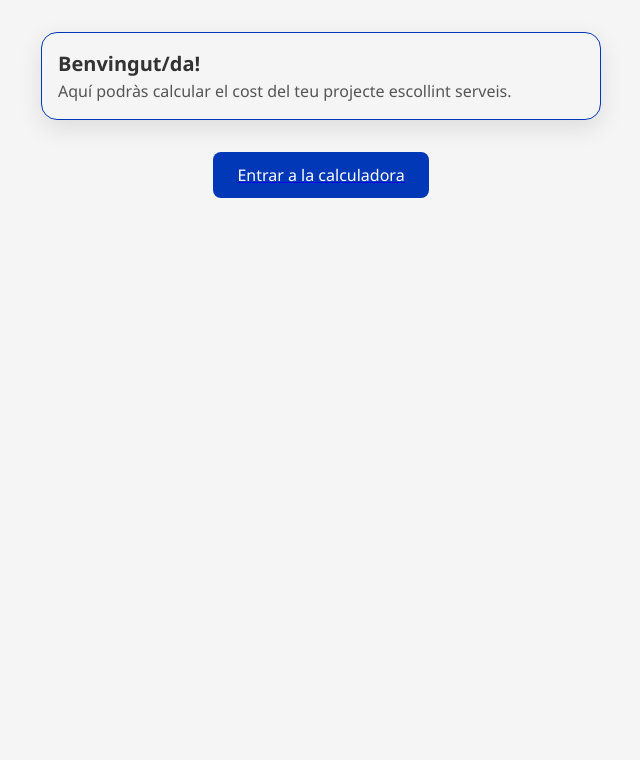
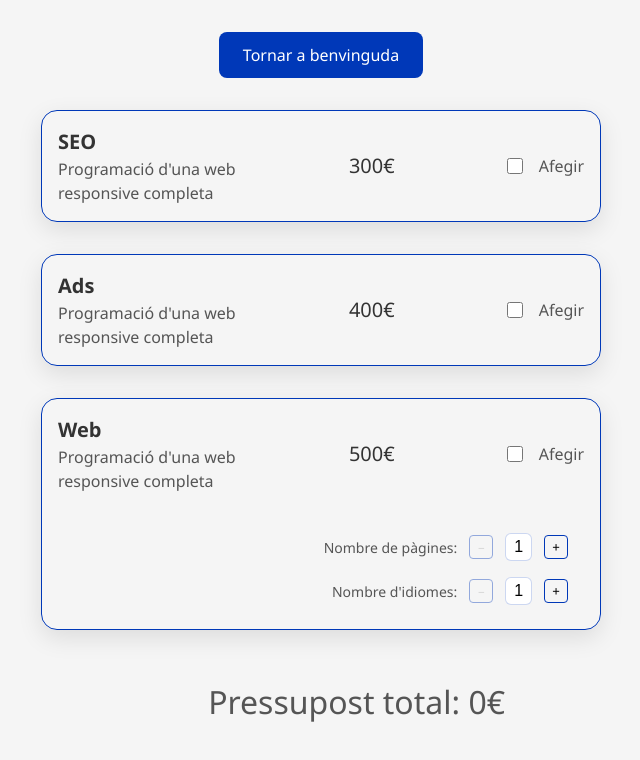
Before and after one commit to albertvallsbe/2025-s6-albertvalls, a React (Vite) app: page /budget in a window 1280 px wide. Before the commit this address led to /. Shown: the top 760 px of the page, without its empty margins (319-959 px from the left). Built offline with nearby package versions, Linux system fonts and the light colour scheme.

Commit message:
Refactor project to add new components

```diff
--- a/src/AppRoutes.tsx
+++ b/src/AppRoutes.tsx
@@ -1,11 +1,11 @@
 import { Routes, Route, Navigate } from "react-router-dom";
-import { Welcome } from "./pages/Welcome";
-import { Calculator } from "./pages/Calculator";
+import { WelcomePage } from "./pages/WelcomePage";
+import { BudgetPage } from "./pages/BudgetPage";
 
 const AppRoutes = (): JSX.Element => (
 	<Routes>
-		<Route path="/" element={<Welcome />} />
-		<Route path="/calculator" element={<Calculator />} />
+		<Route path="/" element={<WelcomePage />} />
+		<Route path="/budget" element={<BudgetPage />} />
 		<Route path="*" element={<Navigate to="/" replace />} />
 	</Routes>
 );
--- a/src/components/Card.tsx
+++ b/src/components/services/Card.tsx
@@ -1,5 +1,5 @@
-import type { CardProps } from "../types/types";
-import { WebOptions } from "./WebOptions";
+import type { CardProps } from "../../types/types";
+import { WebCardOptions } from "./WebCardOptions";
 
 export const Card = ({
 	card,
@@ -13,15 +13,6 @@ export const Card = ({
 	};
 
 	const isWebCard = card.id === 3;
-
-	// const {
-	// 	webPages = 1,
-	// 	webLanguages = 1,
-	// 	onIncrementPages = () => {},
-	// 	onDecrementPages = () => {},
-	// 	onIncrementLanguages = () => {},
-	// 	onDecrementLanguages = () => {},
-	// } = webOptionsProps ?? {};
 
 	return (
 		<article className={`card`}>
@@ -43,17 +34,8 @@ export const Card = ({
 					<p className="card__text">Afegir</p>
 				</div>
 			</div>
-			{/* {isWebCard && (
-				<WebOptions
-					webPages={webPages}
-					webLanguages={webLanguages}
-					onIncrementPages={onIncrementPages}
-					onDecrementPages={onDecrementPages}
-					onIncrementLanguages={onIncrementLanguages}
-					onDecrementLanguages={onDecrementLanguages}
-				/>
-			)} */}
-			{isWebCard && webOptionsProps && <WebOptions {...webOptionsProps} />}
+
+			{isWebCard && webOptionsProps && <WebCardOptions {...webOptionsProps} />}
 		</article>
 	);
 };
--- a/src/main.tsx
+++ b/src/main.tsx
@@ -4,11 +4,9 @@ import "./styles/main.scss";
 import { BrowserRouter } from "react-router-dom";
 import "./styles/main.scss";
 import AppRoutes from "./AppRoutes";
-// import App from "./App";
 
 createRoot(document.getElementById("root")!).render(
 	<StrictMode>
-		{/* <App /> */}
 		<BrowserRouter>
 			<AppRoutes />
 		</BrowserRouter>
--- a/src/pages/Calculator.tsx
+++ b/src/pages/BudgetPage.tsx
@@ -1,11 +1,11 @@
 import { Link } from "react-router-dom";
-import App from "../App";
+import BudgetSummary from "../components/budget/BudgetSummary";
 
-export const Calculator = (): JSX.Element => (
+export const BudgetPage = (): JSX.Element => (
 	<div>
 		<Link to="/">
 			<button className="welcome-card__button">Tornar a benvinguda</button>
 		</Link>
-		<App />
+		<BudgetSummary />
 	</div>
 );
--- a/src/pages/Welcome.tsx
+++ b/src/pages/WelcomePage.tsx
@@ -1,9 +1,8 @@
 import { Link } from "react-router-dom";
 
-export const Welcome = (): JSX.Element => (
+export const WelcomePage = (): JSX.Element => (
 	<>
 		<article className="card welcome-card">
-			{/* Cos principal, reutilitza .card__item per a text */}
 			<div className="card__item">
 				<h1 className="card__title">Benvingut/da!</h1>
 				<p className="card__text">
@@ -11,7 +10,7 @@ export const Welcome = (): JSX.Element => (
 				</p>
 			</div>
 		</article>
-		<Link to="/calculator">
+		<Link to="/budget">
 			<button className="welcome-card__button">Entrar a la calculadora</button>
 		</Link>
 	</>
--- a/src/styles/_reset.scss
+++ b/src/styles/_reset.scss
@@ -18,3 +18,14 @@ button {
 	border: none;
 	background: none;
 }
+
+a {
+	text-decoration: none;
+	color: inherit;
+}
+
+a:hover,
+a:focus,
+a:active {
+	text-decoration: none;
+}
```
Also changed, not shown: src/components/budget/BudgetSummary.tsx (renamed from src/App.tsx, +6 -34 lines), src/components/services/WebCardOptions.tsx (renamed from src/components/WebOptions.tsx, +3 -11 lines), src/hooks/useNavigation.ts (deleted, +0 -45 lines), 1 other file (tests, documents, lock files or other folders).
